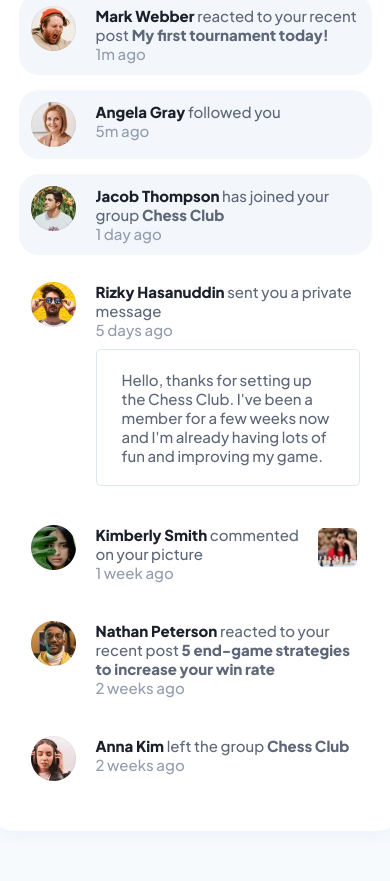
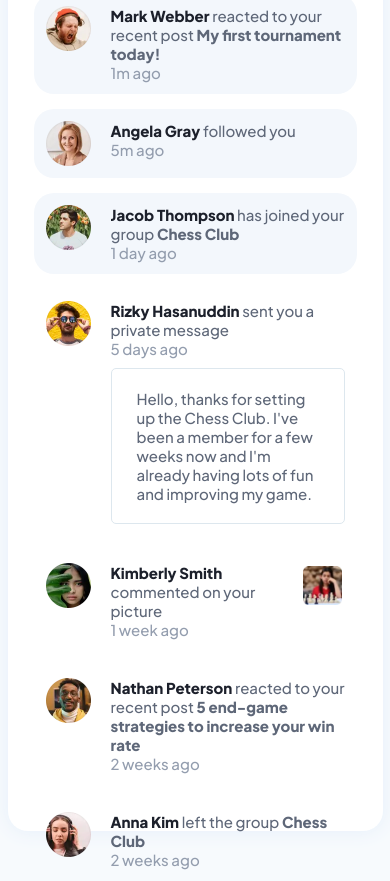
Before and after one commit to DarkPsycho0/notifications-page, a plain HTML site: page index.html in a window 390 px wide. Shown: the part 89-970 px from the top of the page. Before the commit the page ends 940 px from the top, so only its background shows below. Drawn offline with Linux system fonts and the light colour scheme.

Commit message:
responsivo alterado

```diff
--- a/src/css/responsive.css
+++ b/src/css/responsive.css
@@ -7,13 +7,19 @@
         padding: 12px;
     }
 }
+@media(max-width:768px){
+    .container{
+        width: 670px;
+        height: 820px;
+    }
+}
 @media(max-width:425px){
     body{
         height: 100%;
         font-size: 15px;
     }
     .container{
-        width: 405px;
+        width: 375px;
         height: 900px;
         margin: 20px 0;
     }
@@ -26,7 +32,7 @@
         font-size: 14px;
     }
     .container{
-        width: 355px;
+        width: 340px;
         height: 940px;
         padding: 25px 20px;
     }
```
